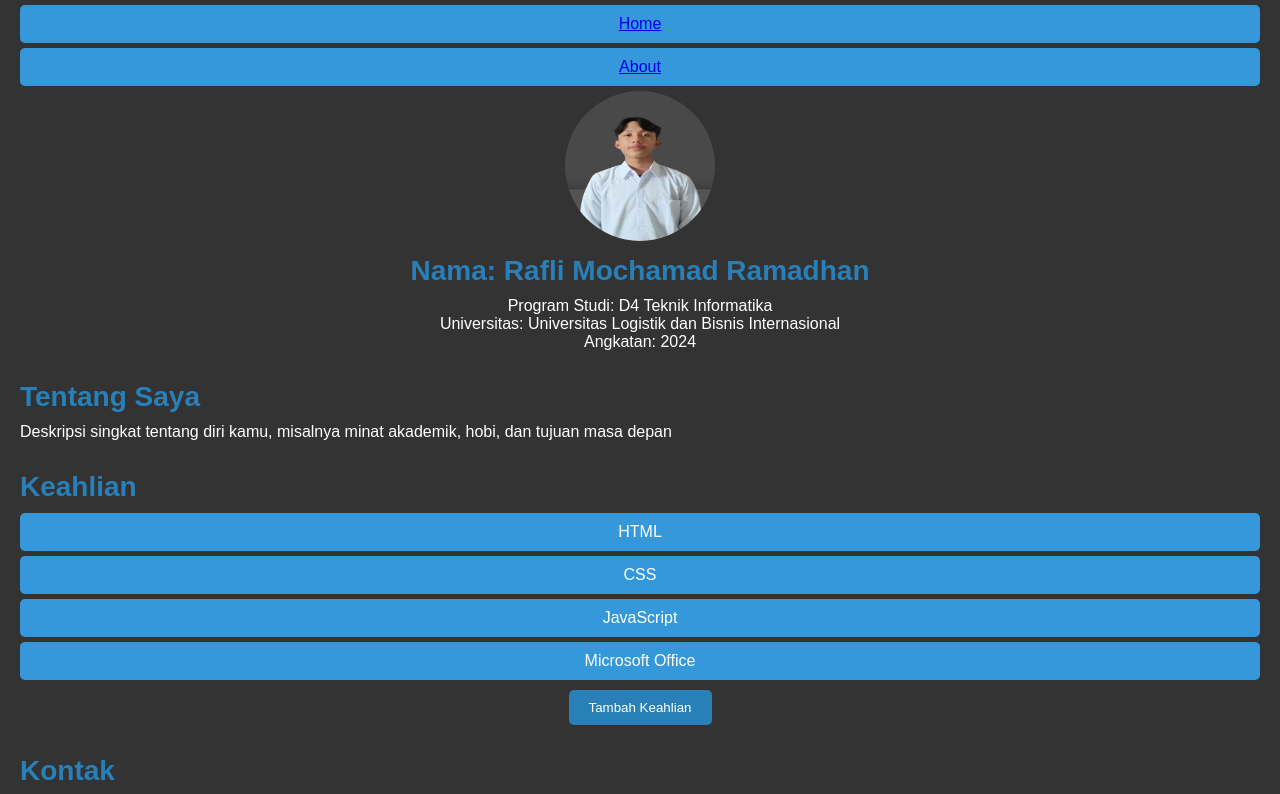
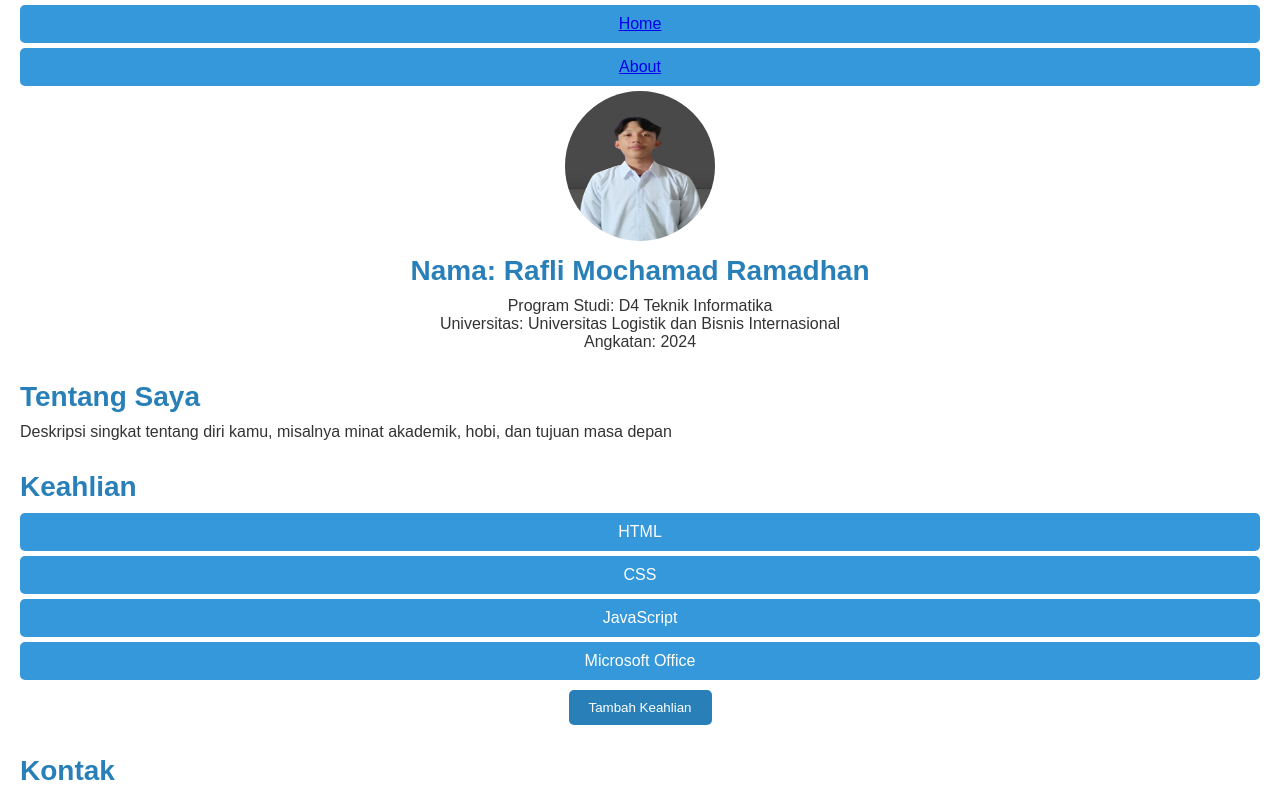
Before and after one commit to Ameringkseh/Ameringkseh3.github.io, a plain HTML site: page index.html in a window 1280 px wide. Shown: the part 77-871 px from the top of the page. Drawn offline with Linux system fonts and the light colour scheme.

Commit message:
change color

```diff
--- a/style.css
+++ b/style.css
@@ -6,8 +6,8 @@
 
 body {
     font-family: Arial, sans-serif;
-    background-color: #333;
-    color: #fff;
+    background-color: #fff;
+    color: #333;
     padding: 20px;
 }
 
```
